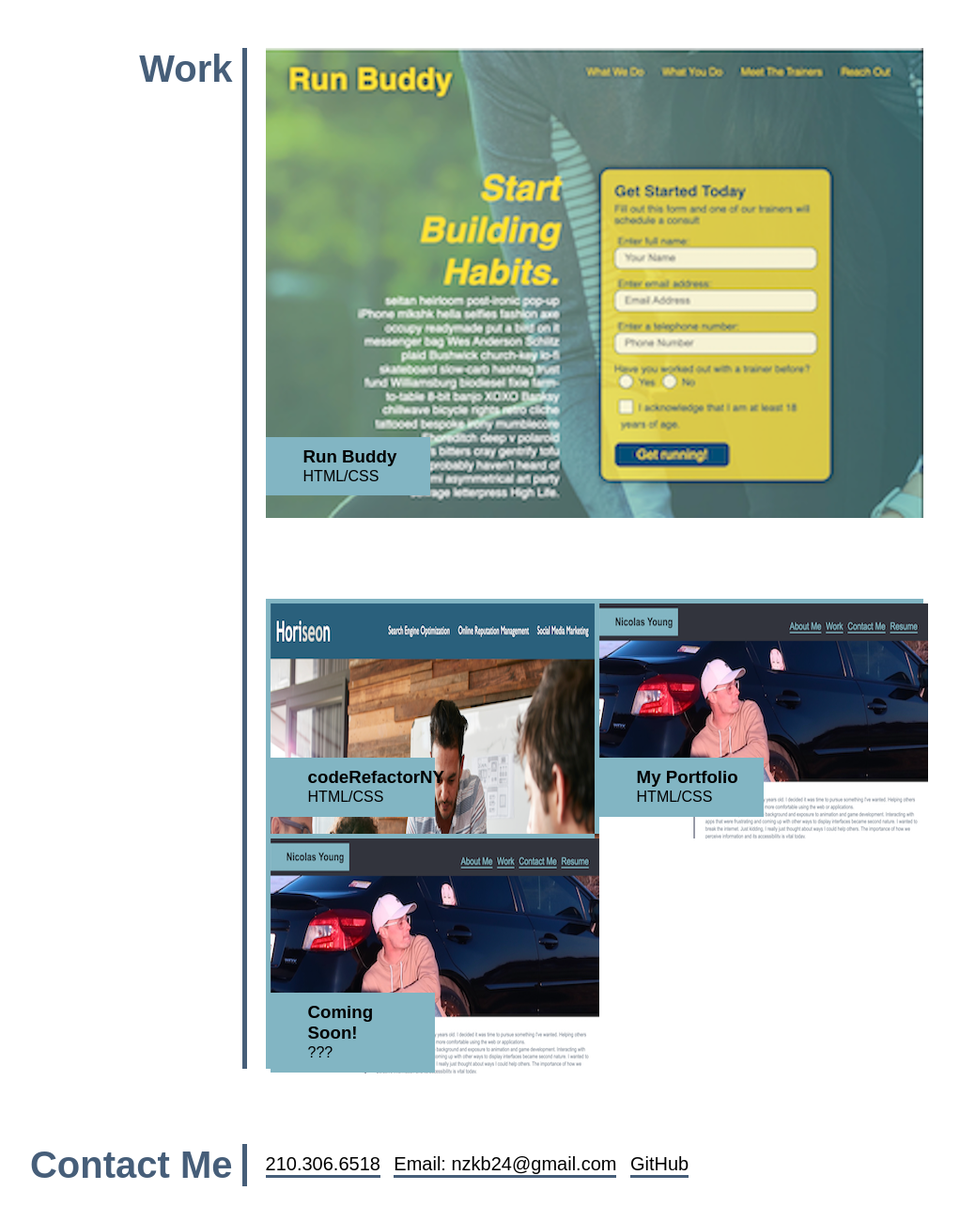
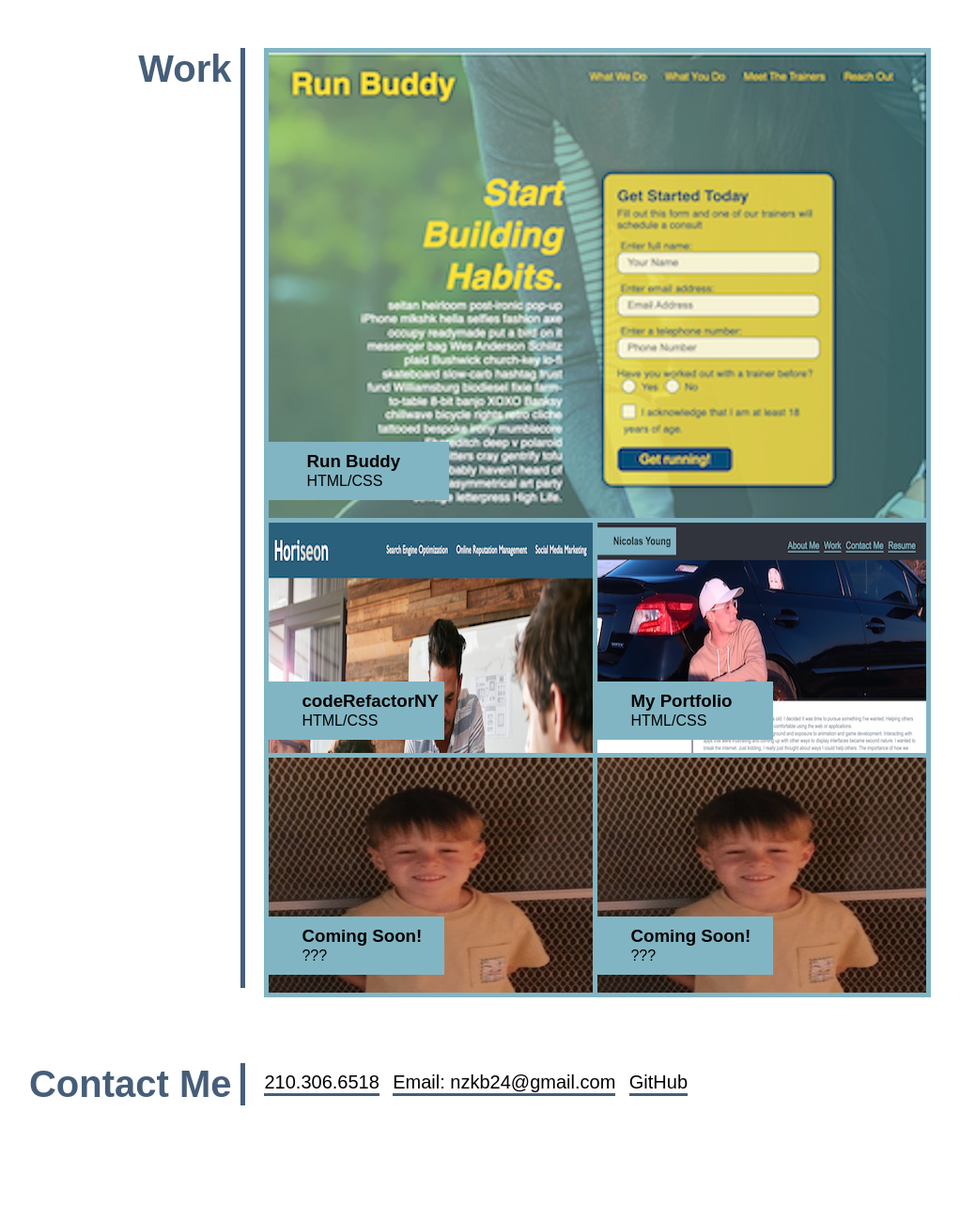
Before and after one commit to bodashii/aboutMeNY, a plain HTML site: page index.html in a window 1280 px wide. Shown: the part 722-2022 px from the top of the page at 94% size, without its empty margins (110-1132 px from the left). After the commit the page ends 1938 px from the top, so only its background shows below. Drawn offline with Linux system fonts and the light colour scheme.

Commit message:
added images to coming soon items and styled work content flex, added links and pages for coming soon links

```diff
--- a/assets/style.css
+++ b/assets/style.css
@@ -39,6 +39,7 @@ header nav ul li {
 a {
     text-decoration: none;
     color: var(--primary-color);
+    height: 500px;
 }
 
 body {
@@ -53,7 +54,7 @@ section {
 
 /* start hero banner */
 .hero {
-    background-image: url("../assets/images/IMG_8754.jpg");
+    background-image: url("./images/IMG_8754.jpg");
     background-size: cover;
     padding: 200px 0;
 }
@@ -88,7 +89,8 @@ section {
     margin: auto 20px;
     align-content: center;
     display:flex;
-    align-content: flex-start;
+    align-content: space-around;
+    width: 900px;
 }
 
 .content p {
@@ -108,26 +110,18 @@ section {
     color: black;
 }
 
-/* .runbuddy{
+.runBuddy{
     background-image: url("/assets/images/runBuddy.jpg");
-    height: 500px;
-    width: 800px;
-} */
-
-.work-content {
-    display: flex;
-    flex-wrap: wrap;
-}
-.content img {
-}
-.work-content img {
-
+    border: 5px solid var(--primary-color);
 }
 
 .item {
     width: 350px;
     height: 250px;
-    background-color: var(--secondary-color);
+
+}
+
+.item img {
     border: 5px solid var(--primary-color);
 }
 
@@ -139,7 +133,7 @@ section {
     color: black;
     position: relative;
     bottom:100px;
-    width: 175px;
+    width: 12em;
 }
 
 /* .projects {
--- a/index.html
+++ b/index.html
@@ -68,7 +68,6 @@
                 <!-- start project table -->
                     <!-- start 1st proj bigger than rest -->
                     <a class="runBuddy"  href="https://maddnty.github.io/run-buddy/" target="_blank">
-                        <div class="run-buddy">
                             <img src="assets/images/runBuddy.jpg" alt="landing page for run buddy" />
                         <!-- this is where the project will be interactive and link to page -->
                             <div class="proj-title">
@@ -79,10 +78,8 @@
                                     HTML/CSS
                                 </p>
                             </div>
-                        </div>
                     </a>
 
-                <!-- <div class="work-content"> -->
                     <!-- start 2nd project -->
                     <a class="item" href="https://maddnty.github.io/refactorChallengerNY/" target="_blank">
                         <div class="refactorChallengerNY">
@@ -116,9 +113,8 @@
                     <br>
 
                     <!-- start 4th project -->
-                     <a class="item" href="#" alt="coming soon">
-                        <div>
-                            <img src="assets/images/aboutMeNY.jpg" alt="landing page for aboutmeNY" />
+                     <a class="item" href="underConstruction.html" target="_blank">
+                            <img src="assets/images/IMG_0345.JPG" alt="page still under development" />
                             <!-- image goes here -->
                             <!-- this is where the project will be interactive -->
                             <div class="proj-title">
@@ -129,14 +125,13 @@
                                     ???
                                 </p>
                             </div>
-                        </div>
                     </a>
 
                     <!-- start 5th project -->
-                    <!-- <a class="item" href="#" alt="coming soon">
-                        <div> -->
+                    <a class="item" href="underConstruction.html" target="_blank">
+                        <img src="assets/images/IMG_0345.JPG" alt="page still under development" />
                             <!-- this is where the project will be interactive -->
-                            <!-- <div class="proj-title">
+                            <div class="proj-title">
                                 <h3>
                                     Coming Soon!
                                 </h3>
@@ -144,9 +139,8 @@
                                    ???
                                 </p>
                             </div>
-                        </div>
-                    </a> -->
-                <!-- </div> -->
+                    </a>
+                </div>
             </div>
             </div>
         </section>
```
Also changed, not shown: assets/images/82ADB632-7376-4EFE-A462-7B958095E0E0.jpeg (deleted), assets/images/IMG_0345.JPG (added), assets/images/IMG_1738.JPG (deleted), assets/images/IMG_8754.jpg (added), assets/images/hero-bg.png (deleted), underConstruction.html (added), 3 other files.
